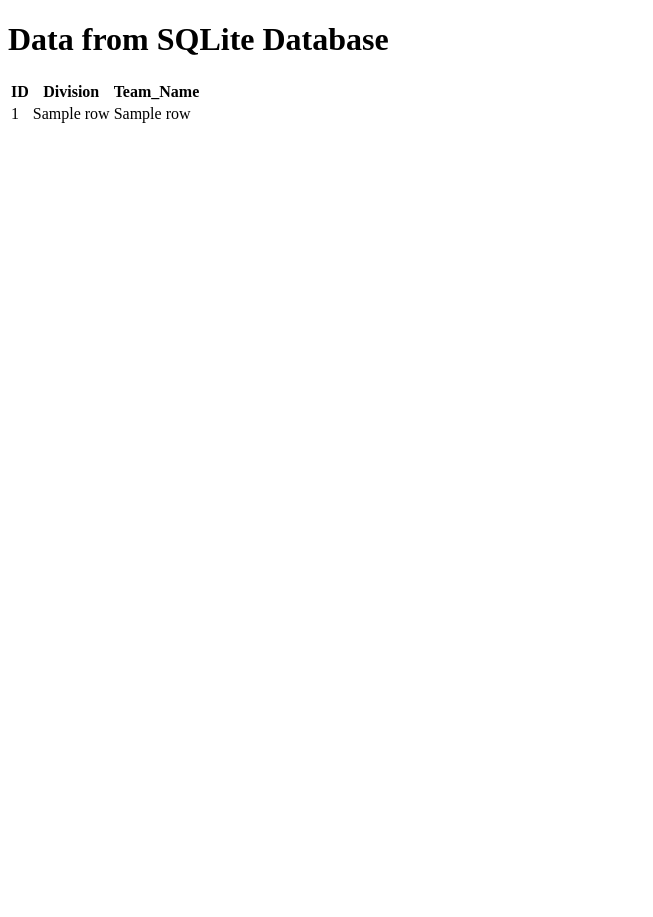
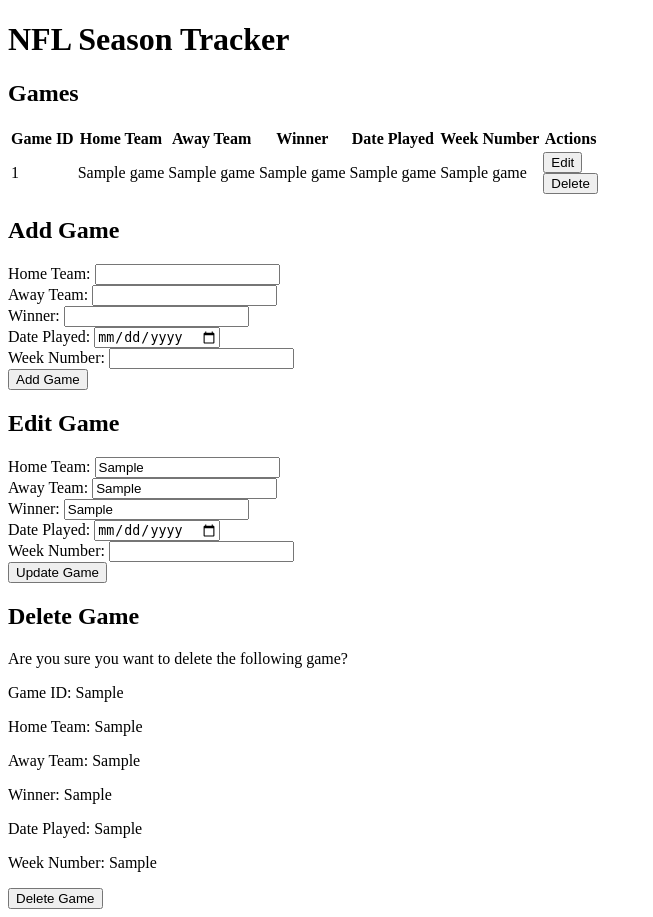
Before and after one commit to akshanbhag/NFLSeasonTracker, a Flask app: template templates/index.html in a window 1280 px wide. Shown: the whole page, without its empty margins (0-653 px from the left). Before the commit the page ends 123 px from the top, so only its background shows below. Run offline with Flask 3, Linux system fonts and the light colour scheme; the template is opened without the code that fills it: most values are stand-ins (such as "Sample title", 1, 10 or a date in 2020).

Commit message:
changed app.py and index.html

```diff
--- a/app.py
+++ b/app.py
@@ -1,90 +1,82 @@
-from flask import Flask, render_template
+from flask import Flask, render_template, request, redirect, url_for, flash
 import sqlite3
 
 app = Flask(__name__)
+app.secret_key = 'your_secret_key'
+
+# SQLite Database Configuration
+DATABASE = 'NFLSeasonTracker.db'
+
+def get_db():
+    db = getattr(app, '_database', None)
+    if db is None:
+        db = app._database = sqlite3.connect(DATABASE)
+    return db
+
+@app.teardown_appcontext
+def close_connection(exception):
+    db = getattr(app, '_database', None)
+    if db is not None:
+        db.close()
+
+# Routes
 
 @app.route('/')
-def display_data():
-    conn = sqlite3.connect('NFLSeasonTracker.db')
-    cursor = conn.cursor()
-
-    # Fetch data from the database
-    cursor.execute('SELECT * FROM Teams')
-    data = cursor.fetchall()
-
-    conn.close()
-
-    return render_template('index.html', data=data)
-
-def display_games():
-    conn = sqlite3.connect('your_database.db')
-    cursor = conn.cursor()
-
-    cursor.execute('SELECT * FROM Games')
-    games = cursor.fetchall()
-
-    conn.close()
-
-    return render_template('display_games.html', games=games, teams=get_teams())
+def index():
+    con = get_db()
+    cur = con.cursor()
+    cur.execute("SELECT * FROM Games")
+    games = cur.fetchall()
+    con.close()
+    return render_template('index.html', games=games)
 
 @app.route('/add_game', methods=['POST'])
 def add_game():
     if request.method == 'POST':
-        home_team_id = request.form['home_team']
-        away_team_id = request.form['away_team']
-        winner_id = request.form['winner']
-        date = request.form['date']
+        home_team = request.form['home_team']
+        away_team = request.form['away_team']
+        winner = request.form['winner']
+        date_played = request.form['date_played']
         week_number = request.form['week_number']
 
-        conn = sqlite3.connect('your_database.db')
-        cursor = conn.cursor()
+        con = get_db()
+        cur = con.cursor()
+        cur.execute("INSERT INTO Games (home_team, away_team, winner, date_played, week_number) VALUES (?, ?, ?, ?, ?)",
+                    (home_team, away_team, winner, date_played, week_number))
+        con.commit()
+        con.close()
+        flash('Game added successfully', 'success')
+        return redirect(url_for('index'))
 
-        cursor.execute('INSERT INTO Games (home_team_id, away_team_id, winner_id, date, week_number) VALUES (?, ?, ?, ?, ?)',
-                       (home_team_id, away_team_id, winner_id, date, week_number))
+@app.route('/edit_game/<int:game_id>', methods=['POST'])
+def edit_game(game_id):
+    if request.method == 'POST':
+        home_team = request.form['home_team']
+        away_team = request.form['away_team']
+        winner = request.form['winner']
+        date_played = request.form['date_played']
+        week_number = request.form['week_number']
+        # Extract form data and update the selected game
+        con = get_db()
+        cur = con.cursor()
+        # Update the game using SQL UPDATE statement
+        cur.execute("UPDATE Games SET home_team=?, away_team=?, winner=?, date_played=?, week_number=? WHERE game_id=?",
+                    (home_team, away_team, winner, date_played, week_number, game_id))
+        con.commit()
+        con.close()
+        flash('Game updated successfully', 'success')
+        return redirect(url_for('index'))
 
-        conn.commit()
-        conn.close()
-
-    return redirect(url_for('display_games'))
-
-@app.route('/edit_game/<int:id>', methods=['GET', 'POST'])
-def edit_game(id):
-    conn = sqlite3.connect('your_database.db')
-    cursor = conn.cursor()
-
+@app.route('/delete_game/<int:game_id>', methods=['POST'])
+def delete_game(game_id):
     if request.method == 'POST':
-        home_team_id = request.form['home_team']
-        away_team_id = request.form['away_team']
-        winner_id = request.form['winner']
-        date = request.form['date']
-        week_number = request.form['week_number']
-
-        cursor.execute('UPDATE Games SET home_team_id=?, away_team_id=?, winner_id=?, date=?, week_number=? WHERE id=?',
-                       (home_team_id, away_team_id, winner_id, date, week_number, id))
-
-        conn.commit()
-        conn.close()
-
-        return redirect(url_for('display_games'))
-
-    cursor.execute('SELECT * FROM Games WHERE id = ?', (id,))
-    game = cursor.fetchone()
-
-    conn.close()
-
-    return render_template('edit_game.html', game=game, teams=get_teams())
-
-@app.route('/delete_game/<int:id>')
-def delete_game(id):
-    conn = sqlite3.connect('your_database.db')
-    cursor = conn.cursor()
-
-    cursor.execute('DELETE FROM Games WHERE id = ?', (id,))
-
-    conn.commit()
-    conn.close()
-
-    return redirect(url_for('display_games'))
+        con = get_db()
+        cur = con.cursor()
+        cur.execute("DELETE FROM Games WHERE game_id=?", (game_id,))
+        con.commit()
+        con.close()
+        flash('Game deleted successfully', 'success')
+        return redirect(url_for('index'))
 
 if __name__ == '__main__':
     app.run(debug=True)
--- a/templates/index.html
+++ b/templates/index.html
@@ -1,23 +1,78 @@
 <!DOCTYPE html>
 <html>
 <head>
-    <title>Display Teams</title>
+    <title>NFL Season Tracker</title>
 </head>
 <body>
-    <h1>Data from SQLite Database</h1>
+    <h1>NFL Season Tracker</h1>
+    <h2>Games</h2>
     <table>
         <tr>
-            <th>ID</th>
-            <th>Division</th>
-            <th>Team_Name</th>
+            <th>Game ID</th>
+            <th>Home Team</th>
+            <th>Away Team</th>
+            <th>Winner</th>
+            <th>Date Played</th>
+            <th>Week Number</th>
+            <th>Actions</th>
         </tr>
-        {% for row in data %}
+        {% for game in games %}
         <tr>
-            <td>{{ row[0] }}</td>
-            <td>{{ row[1] }}</td>
-            <td>{{ row[2] }}</td>
+            <td>{{ game[0] }}</td>
+            <td>{{ game[1] }}</td>
+            <td>{{ game[2] }}</td>
+            <td>{{ game[3] }}</td>
+            <td>{{ game[4] }}</td>
+            <td>{{ game[5] }}</td>
+            <td>
+                <form action="/edit_game/{{ game[0] }}" method="POST">
+                    <button type="submit">Edit</button>
+                </form>
+                <form action="/delete_game/{{ game[0] }}" method="POST">
+                    <button type="submit">Delete</button>
+                </form>
+            </td>
         </tr>
         {% endfor %}
     </table>
+    <h2>Add Game</h2>
+    <form action="/add_game" method="POST">
+        <label for="home_team">Home Team:</label>
+        <input type="text" name="home_team" required><br>
+        <label for="away_team">Away Team:</label>
+        <input type="text" name="away_team" required><br>
+        <label for="winner">Winner:</label>
+        <input type="text" name="winner"><br>
+        <label for="date_played">Date Played:</label>
+        <input type="date" name="date_played" required><br>
+        <label for="week_number">Week Number:</label>
+        <input type="number" name="week_number" required><br>
+        <button type="submit">Add Game</button>
+    </form>
+    <h2>Edit Game</h2>
+    <form action="/edit_game/{{ game_to_edit[0] }}" method="POST">
+        <label for="home_team">Home Team:</label>
+        <input type="text" name="home_team" value="{{ game_to_edit[1] }}" required><br>
+        <label for="away_team">Away Team:</label>
+        <input type="text" name="away_team" value="{{ game_to_edit[2] }}" required><br>
+        <label for="winner">Winner:</label>
+        <input type="text" name="winner" value="{{ game_to_edit[3] }}"><br>
+        <label for="date_played">Date Played:</label>
+        <input type="date" name="date_played" value="{{ game_to_edit[4] }}" required><br>
+        <label for="week_number">Week Number:</label>
+        <input type="number" name="week_number" value="{{ game_to_edit[5] }}" required><br>
+        <button type="submit">Update Game</button>
+    </form>
+    <h2>Delete Game</h2>
+    <form action="/delete_game/{{ game_to_delete[0] }}" method="POST">
+        <p>Are you sure you want to delete the following game?</p>
+        <p>Game ID: {{ game_to_delete[0] }}</p>
+        <p>Home Team: {{ game_to_delete[1] }}</p>
+        <p>Away Team: {{ game_to_delete[2] }}</p>
+        <p>Winner: {{ game_to_delete[3] }}</p>
+        <p>Date Played: {{ game_to_delete[4] }}</p>
+        <p>Week Number: {{ game_to_delete[5] }}</p>
+        <button type="submit">Delete Game</button>
+    </form>
 </body>
 </html>
```
